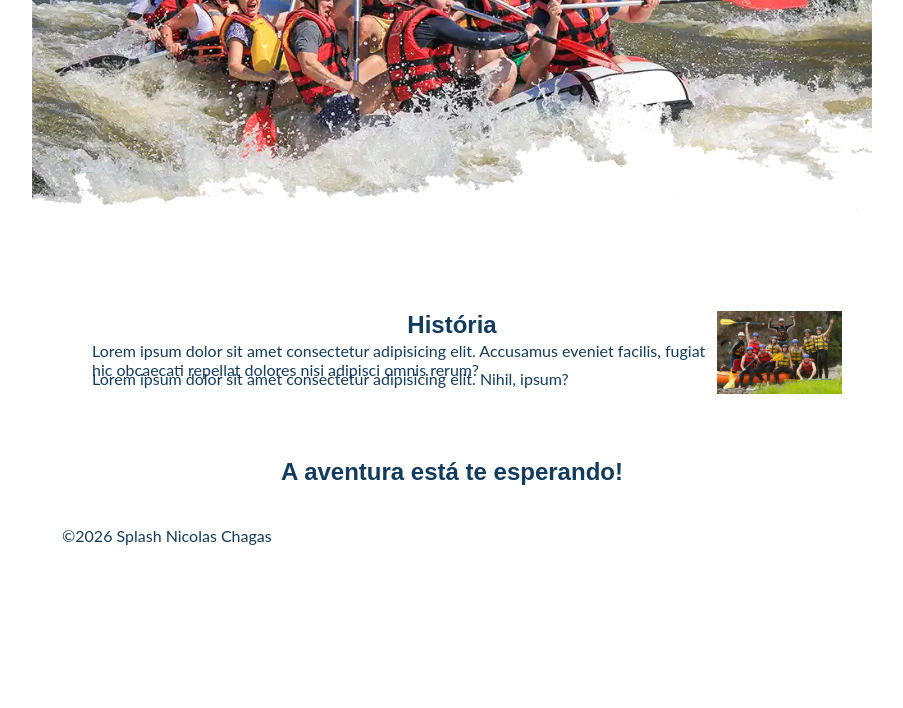
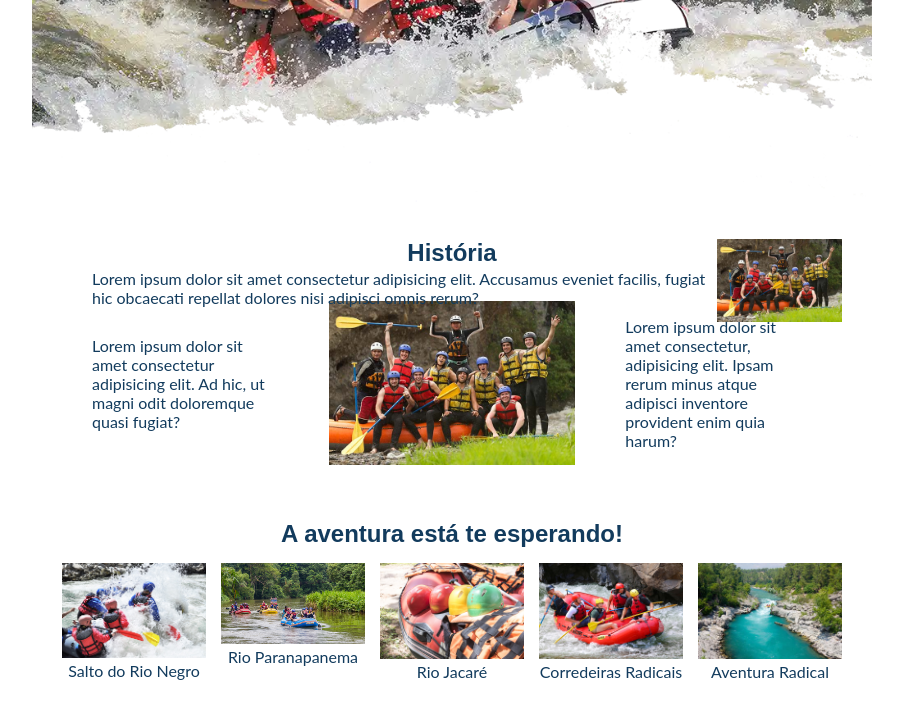
Before and after one commit to nrchagasdev/wdd130, a plain HTML site: page wwr/sobre.html in a window 1280 px wide. Shown: the part 453-1161 px from the top of the page, without its empty margins (188-1091 px from the left). Before the commit the page ends 1067 px from the top, so only its background shows below. Drawn offline with Linux system fonts and the light colour scheme.

Commit message:
Finalização da estrutura

```diff
--- a/wwr/estilos/rafting.css
+++ b/wwr/estilos/rafting.css
@@ -29,6 +29,11 @@ header {
     grid-template-columns: 1fr 1fr;
     width: auto;
     background-color: var(--cor-destaque1);
+}
+
+header img {
+    width: 150px;
+    height: auto;
 }
 
 nav {
@@ -101,3 +106,55 @@ h1 {
     display: grid;
     place-items: center;
 }
+
+.historia {
+    display: grid;
+    grid-template-columns: 1fr 1fr 1fr;
+    align-items: center;
+    gap: 20px;
+}
+
+.historia h2 {
+    grid-column: 1 / 4;
+}
+
+.historia img {
+    width: 100%;
+    height: auto;
+}
+
+.aventura {
+    display: grid;
+    grid-template-columns: repeat(5, 1fr);
+    gap: 15px;
+    text-align: center;
+}
+
+.aventura h2 {
+    grid-column: 1 / 6;
+}
+
+.aventura img {
+    width: 100%;
+    height: auto;
+}
+
+.aventura figure {
+    margin: 0;
+}
+
+footer {
+    display: flex;
+    align-items: center;
+    justify-content: space-between;
+}
+
+footer nav {
+    display: flex;
+    gap: 15px;
+}
+
+footer img {
+    width: 40px;
+    height: 40px;
+}
--- a/wwr/sobre.html
+++ b/wwr/sobre.html
@@ -13,7 +13,7 @@
 
 <body>
     <header>
-        <img src="imagens/logo_3.png" alt="Logo Splash Rafting">
+        <img src="imagens/logo.png" alt="Logo Splash Rafting">
         <nav>
             <a href="index.html">Página Inicial</a>
             <a href="sobre.html">Sobre Nós</a>
@@ -31,12 +31,44 @@
                     facilis, fugiat hic obcaecati repellat dolores nisi adipisci omnis rerum?</p>
             </article>
         </div>
-        <section>
+        <section class="historia">
             <h2>História</h2>
-            <p>Lorem ipsum dolor sit amet consectetur adipisicing elit. Nihil, ipsum?</p>
+
+            <p>Lorem ipsum dolor sit amet consectetur adipisicing elit. Ad hic, ut magni odit
+                doloremque quasi fugiat?</p>
+
+            <img src="imagens/grupo_feliz.jpg" alt="Grupo praticando rafting">
+
+            <p>Lorem ipsum dolor sit amet consectetur, adipisicing elit. Ipsam rerum minus atque
+                adipisci inventore provident enim quia harum?</p>
         </section>
-        <section>
+        <section class="aventura">
             <h2>A aventura está te esperando!</h2>
+
+            <figure>
+                <img src="imagens/descendo_o_rio.jpg" alt="Passeio de rafting">
+                <figcaption>Salto do Rio Negro</figcaption>
+            </figure>
+
+            <figure>
+                <img src="imagens/descida_em_grupo.jpg" alt="Descida em grupo">
+                <figcaption>Rio Paranapanema</figcaption>
+            </figure>
+
+            <figure>
+                <img src="imagens/equipamentos.jpg" alt="Equipamentos">
+                <figcaption>Rio Jacaré</figcaption>
+            </figure>
+
+            <figure>
+                <img src="imagens/descida.jpg" alt="Aventura nas águas">
+                <figcaption>Corredeiras Radicais</figcaption>
+            </figure>
+
+            <figure>
+                <img src="imagens/rio_da_aventura.jpg" alt="Local do rafting">
+                <figcaption>Aventura Radical</figcaption>
+            </figure>
         </section>
     </main>
     <footer>
```
Also changed, not shown: wwr/imagens/Logo.png, wwr/imagens/descendo_o_rio.jpg (added), wwr/imagens/descida.jpg (added), wwr/imagens/descida_em_grupo.jpg (added), wwr/imagens/equipamentos.jpg (added), wwr/imagens/logo_2.png (deleted), wwr/imagens/logo_3.png (deleted), wwr/imagens/rio_da_aventura.jpg (added).
